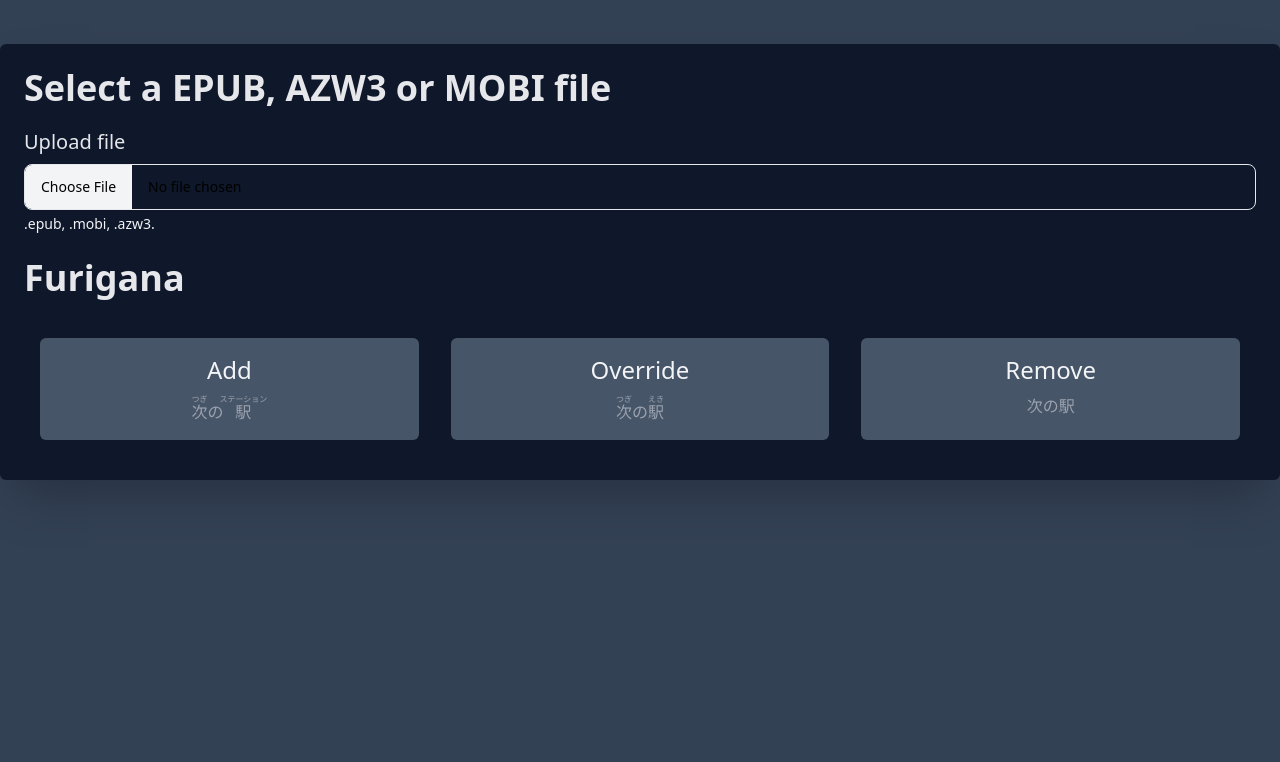
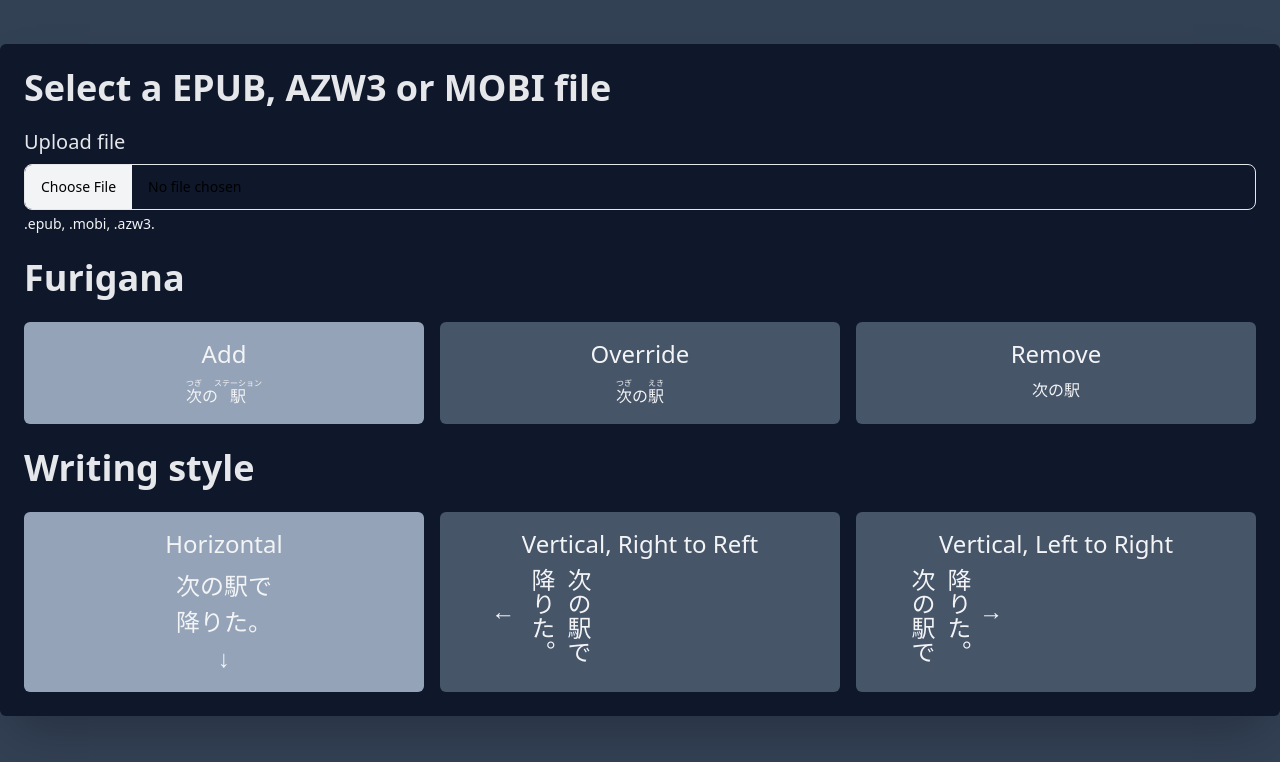
Before and after one commit to paulandreii/add-furigana-front, a React (Create React App) app: page / in a window 1280 px wide. Shown: the top 762 px of the page. Built offline with nearby package versions, Linux system fonts and the light colour scheme; the HTML template or start-up script is replaced by a standard one.

Commit message:
Improved config selector
Added TypeSelector component configurable for both furigana and writing styles.

```diff
--- a/src/components/UI/StyleCard/StyleCard.tsx
+++ b/src/components/UI/StyleCard/StyleCard.tsx
@@ -1,15 +1,21 @@
 import { FC, PropsWithChildren } from 'react';
+import { TypeSelectorData } from '../../../store/model/typeSelectorData';
 
 const StyleCard: FC<
-  PropsWithChildren<{ tile: string; isSelected: boolean }>
+  PropsWithChildren<TypeSelectorData & { isSelected: boolean }>
 > = (props) => {
+  const backgroundClass = props.isSelected ? 'bg-slate-400' : 'bg-slate-600';
+
   return (
     <>
-      <div className="container px-4 py-4 mx-4 my-4 rounded-md bg-slate-600 relative hover:bg-slate-400 transition ease-in-out duration-300">
+      <div
+        onClick={() => props.updateFn(props.containerValue)}
+        className={`container py-4 rounded-md hover:bg-slate-400 transition ease-in-out duration-300 cursor-pointer ${backgroundClass}`}
+      >
         <label className="block mb-2 text-2xl font-medium text-gray-100 text-center">
           {props.tile}
         </label>
-        <div className="text-center text-md text-gray-400">
+        <div className="text-center text-md text-gray-100 font-medium px-12">
           {props.children}
         </div>
       </div>
--- a/src/components/furiganalyser/Furiganalyser.module.css
+++ b/src/components/furiganalyser/Furiganalyser.module.css
@@ -0,0 +1,14 @@
+.horizontal {
+  writing-mode: horizontal-tb;
+  font-size: x-large;
+}
+
+.verticalLR {
+  writing-mode: vertical-lr;
+  font-size: x-large;
+}
+
+.verticalRL {
+  writing-mode: vertical-rl;
+  font-size: x-large;
+}
--- a/src/components/furiganalyser/Furiganalyser.tsx
+++ b/src/components/furiganalyser/Furiganalyser.tsx
@@ -1,10 +1,105 @@
-import React from 'react';
+import React, { useContext } from 'react';
 import FileUpload from '../UI/FileUpload/FileUpload';
-import StyleCard from '../UI/StyleCard/StyleCard';
+import TypeSelector from './furiganaTypeSelector/TypeSelector';
+import { FuriganalyserContext } from '../../store/furiganalyser.context';
+import { TypeSelectorContent } from '../../store/model/typeSelectorContent';
 
-//import classes from './Home.module.css';
+import classes from './Furiganalyser.module.css';
 
 const Furiganalyser: React.FC = () => {
+  const furiganalyserContext = useContext(FuriganalyserContext);
+  const furiganaSelectorContent: TypeSelectorContent[] = [
+    {
+      tile: 'Add',
+      containerValue: 'Add',
+      updateFn: furiganalyserContext.setFuriganaStyle,
+      typeOfStyle: furiganalyserContext.furiganaStyle,
+      innerContent: (
+        <>
+          <ruby>
+            次<rt>つぎ</rt>
+          </ruby>
+          の
+          <ruby>
+            駅<rt>ステーション</rt>
+          </ruby>
+        </>
+      ),
+    },
+    {
+      tile: 'Override',
+      containerValue: 'Override',
+      updateFn: furiganalyserContext.setFuriganaStyle,
+      typeOfStyle: furiganalyserContext.furiganaStyle,
+      innerContent: (
+        <>
+          <ruby>
+            次<rt>つぎ</rt>
+          </ruby>
+          の
+          <ruby>
+            駅<rt>えき</rt>
+          </ruby>
+        </>
+      ),
+    },
+    {
+      tile: 'Remove',
+      containerValue: 'Remove',
+      updateFn: furiganalyserContext.setFuriganaStyle,
+      typeOfStyle: furiganalyserContext.furiganaStyle,
+      innerContent: <>次の駅</>,
+    },
+  ];
+
+  const writingSelectorContent: TypeSelectorContent[] = [
+    {
+      tile: 'Horizontal',
+      containerValue: 'Horizontal',
+      updateFn: furiganalyserContext.setWritingStyle,
+      typeOfStyle: furiganalyserContext.writingStyle,
+      innerContent: (
+        <>
+          <div className={classes.horizontal}>
+            <p>次の駅で</p>
+            <p>降りた。</p>
+            <p>↓</p>
+          </div>
+        </>
+      ),
+    },
+    {
+      tile: 'Vertical, Right to Reft',
+      containerValue: 'VerticalRL',
+      updateFn: furiganalyserContext.setWritingStyle,
+      typeOfStyle: furiganalyserContext.writingStyle,
+      innerContent: (
+        <>
+          <div className={classes.verticalRL}>
+            <p>次の駅で</p>
+            <p>降りた。</p>
+            <p>↓</p>
+          </div>
+        </>
+      ),
+    },
+    {
+      tile: 'Vertical, Left to Right',
+      containerValue: 'VerticalLR',
+      updateFn: furiganalyserContext.setWritingStyle,
+      typeOfStyle: furiganalyserContext.writingStyle,
+      innerContent: (
+        <>
+          <div className={classes.verticalLR}>
+            <p>次の駅で</p>
+            <p>降りた。</p>
+            <p>↑</p>
+          </div>
+        </>
+      ),
+    },
+  ];
+
   return (
     <>
       <section className="container mx-auto px-6 py-6 shadow-2xl mt-11 rounded-md bg-slate-900 relative">
@@ -15,29 +110,11 @@ const Furiganalyser: React.FC = () => {
         <h1 className="font-semibold mt-6 mb-6 text-4xl text-gray-200">
           Furigana
         </h1>
-        <div className="flex justify-between">
-          <StyleCard tile="Add" isSelected={false}>
-            <ruby>
-              次<rt>つぎ</rt>
-            </ruby>
-            の
-            <ruby>
-              駅<rt>ステーション</rt>
-            </ruby>
-          </StyleCard>
-          <StyleCard tile="Override" isSelected={false}>
-            <ruby>
-              次<rt>つぎ</rt>
-            </ruby>
-            の
-            <ruby>
-              駅<rt>えき</rt>
-            </ruby>
-          </StyleCard>
-          <StyleCard tile="Remove" isSelected={false}>
-            次の駅
-          </StyleCard>
-        </div>
+        <TypeSelector selectionArray={furiganaSelectorContent} />
+        <h1 className="font-semibold mt-6 mb-6 text-4xl text-gray-200">
+          Writing style
+        </h1>
+        <TypeSelector selectionArray={writingSelectorContent} />
       </section>
     </>
   );
--- /dev/null
+++ b/src/components/furiganalyser/furiganaTypeSelector/TypeSelector.tsx
@@ -0,0 +1,28 @@
+import { FC } from 'react';
+import StyleCard from '../../UI/StyleCard/StyleCard';
+import { TypeSelectorContent } from '../../../store/model/typeSelectorContent';
+
+const TypeSelector: FC<{ selectionArray: TypeSelectorContent[] }> = (props) => {
+  return (
+    <div className="grid grid-cols-3 gap-4">
+      {props.selectionArray.map((styleCardData) => {
+        return (
+          <>
+            <StyleCard
+              tile={styleCardData.tile}
+              containerValue={styleCardData.containerValue}
+              updateFn={styleCardData.updateFn}
+              isSelected={
+                styleCardData.typeOfStyle === styleCardData.containerValue
+              }
+            >
+              {styleCardData.innerContent}
+            </StyleCard>
+          </>
+        );
+      })}
+    </div>
+  );
+};
+
+export default TypeSelector;
--- /dev/null
+++ b/src/store/model/typeSelectorContent.ts
@@ -0,0 +1,9 @@
+import { ReactNode } from 'react';
+import { TypeSelectorData } from './typeSelectorData';
+import { FuriganaStyle } from './furiganaStyle';
+import { WritingStyle } from './writingStyle';
+
+export interface TypeSelectorContent extends TypeSelectorData {
+  innerContent: ReactNode;
+  typeOfStyle: FuriganaStyle | WritingStyle;
+}
--- /dev/null
+++ b/src/store/model/typeSelectorData.ts
@@ -0,0 +1,9 @@
+import { FuriganaStyle } from './furiganaStyle';
+import { OutputFormat } from './outputFormat';
+import { WritingStyle } from './writingStyle';
+
+export type TypeSelectorData = {
+  tile: string;
+  containerValue: FuriganaStyle | OutputFormat | WritingStyle;
+  updateFn: (value: any) => void;
+};
```
